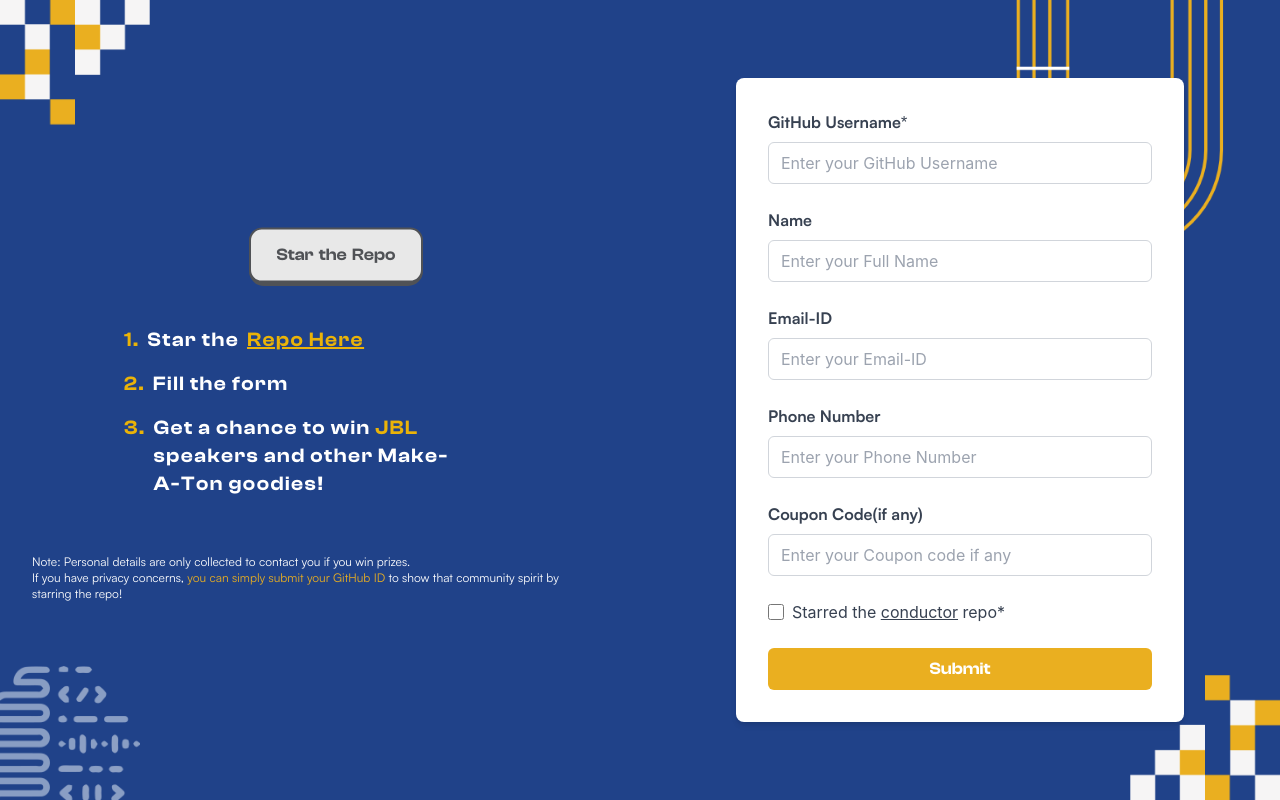
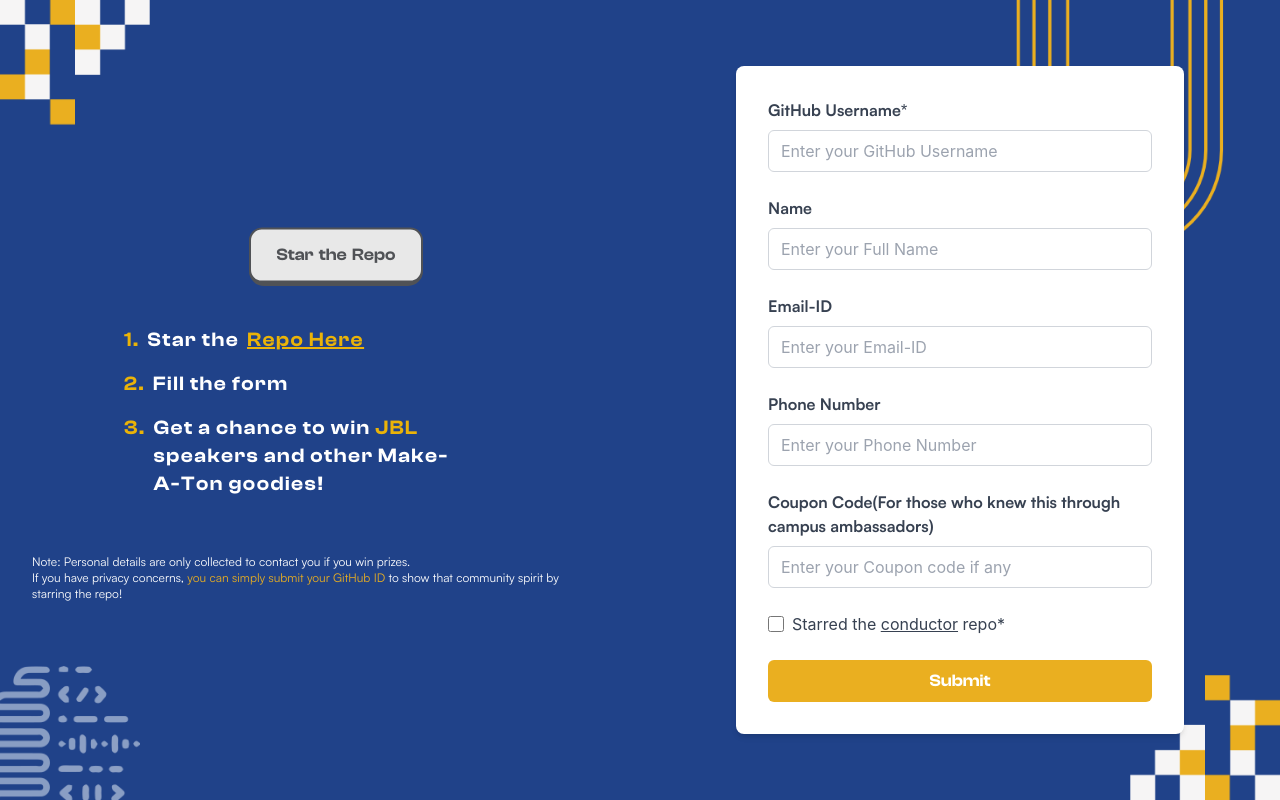
Before and after one commit to Make-a-Ton/make-a-ton-2024, a Next.js app: page /star-a-ton in a window 1280 px wide. Built offline with nearby package versions, Linux system fonts and the light colour scheme; no server answers; a web font is replaced by a local one.

Commit message:
ca mention

```diff
--- a/src/pages/star-a-ton/index.jsx
+++ b/src/pages/star-a-ton/index.jsx
@@ -16,19 +16,19 @@ export default function StarredCheckForm() {
   const [loading, setLoading] = useState(false);
   const [error, setError] = useState("");
 
-  const getUsersData = async () => {
-    const usersRef = collection(db, "users");
-    // const querySnapshot = await getDocs(usersRef);
+  // const getUsersData = async () => {
+  //   const usersRef = collection(db, "users");
+  //   const querySnapshot = await getDocs(usersRef);
 
-    // console.log(
-    //   "Data:",
-    //   querySnapshot.docs.map((doc) => doc.data())
-    // );
-  };
+  //   console.log(
+  //     "Data:",
+  //     querySnapshot.docs.map((doc) => doc.data())
+  //   );
+  // };
 
-  useEffect(() => {
-    getUsersData();
-  }, []);
+  // useEffect(() => {
+  //   getUsersData();
+  // }, []);
 
   const handleSubmit = async (e) => {
     e.preventDefault();
@@ -287,7 +287,8 @@ export default function StarredCheckForm() {
                 </div>
                 <div>
                   <label className="block text-gray-700 font-satoshi-bold mb-2">
-                    Coupon Code{`(if any)`}
+                    Coupon Code
+                    {`(For those who knew this through campus ambassadors)`}
                   </label>
                   <input
                     type="text"
```
